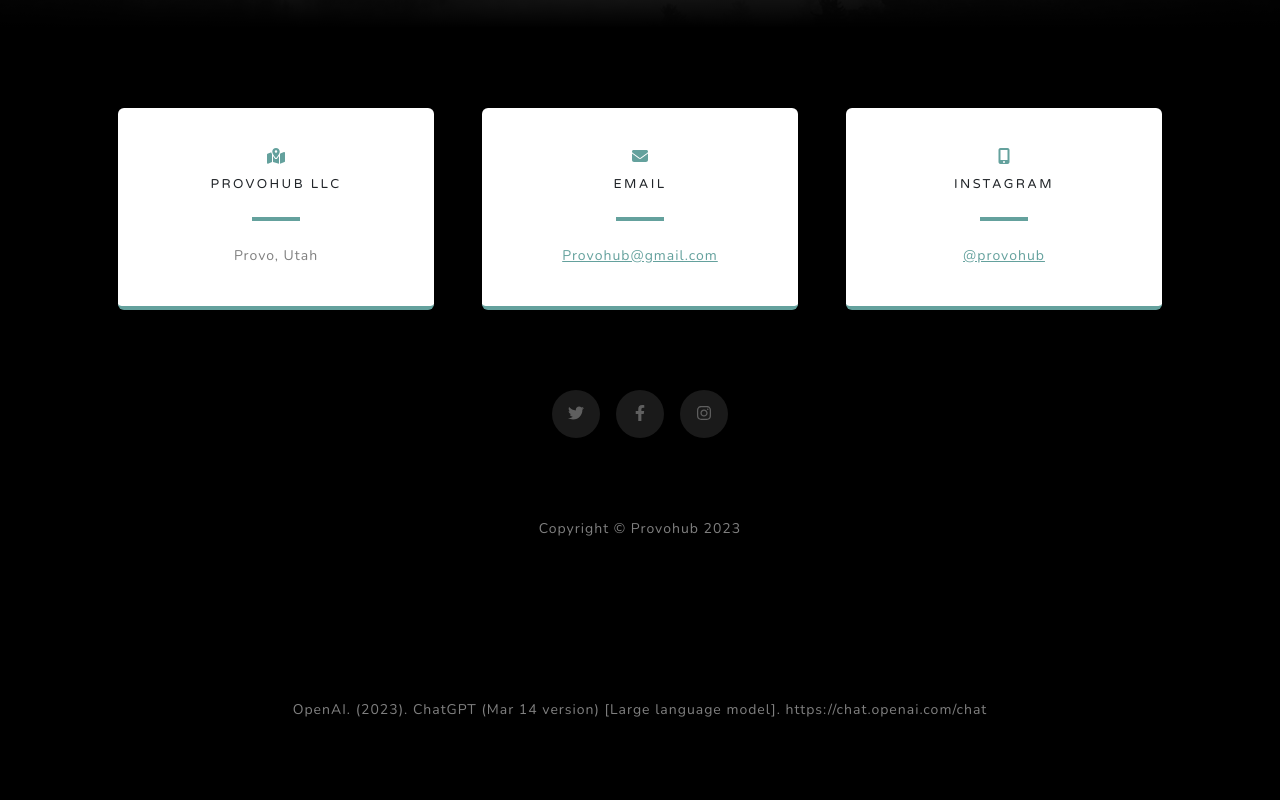
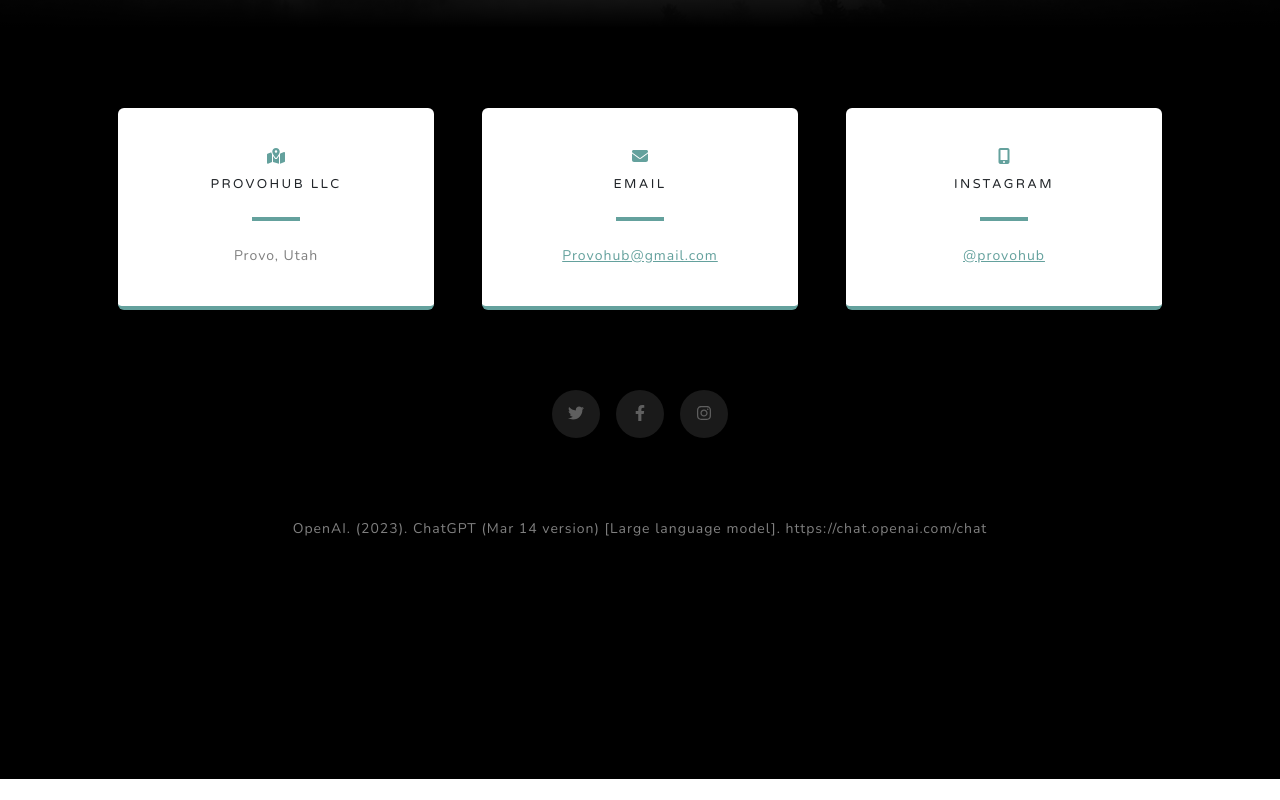
Before and after one commit to Provohub/provo, a plain HTML site: page index.html in a window 1280 px wide. Shown: the part 4526-5326 px from the top of the page. After the commit the page ends 5305 px from the top, so only its background shows below. Drawn offline with nearby package versions, Linux system fonts and the light colour scheme.

Commit message:
Update index.html

```diff
--- a/index.html
+++ b/index.html
@@ -196,8 +196,8 @@
             </div>
         </section>
         <!-- Footer-->
-        <footer class="footer bg-black small text-center text-white-50"><div class="container px-4 px-lg-5">Copyright &copy; Provohub 2023</div></footer>
-        <footer class="footer bg-black small text-center text-white-50"><div class="container px-4 px-lg-5">OpenAI. (2023). ChatGPT (Mar 14 version) [Large language model]. https://chat.openai.com/chat</div></footer>
+        <footer class="footer bg-black small text-center text-white-50"><div class="container px-4 px-lg-5">OpenAI. (2023). ChatGPT (Mar 14 version) [Large language model]. https://chat.openai.com/chat</div></div></footer>
+        <footer class="footer bg-black small text-center text-white-50"><div class="container px-4 px-lg-5"></footer>
         <!-- Bootstrap core JS-->
         <script src="https://cdn.jsdelivr.net/npm/bootstrap@5.2.3/dist/js/bootstrap.bundle.min.js"></script>
         <!-- Core theme JS-->
```
